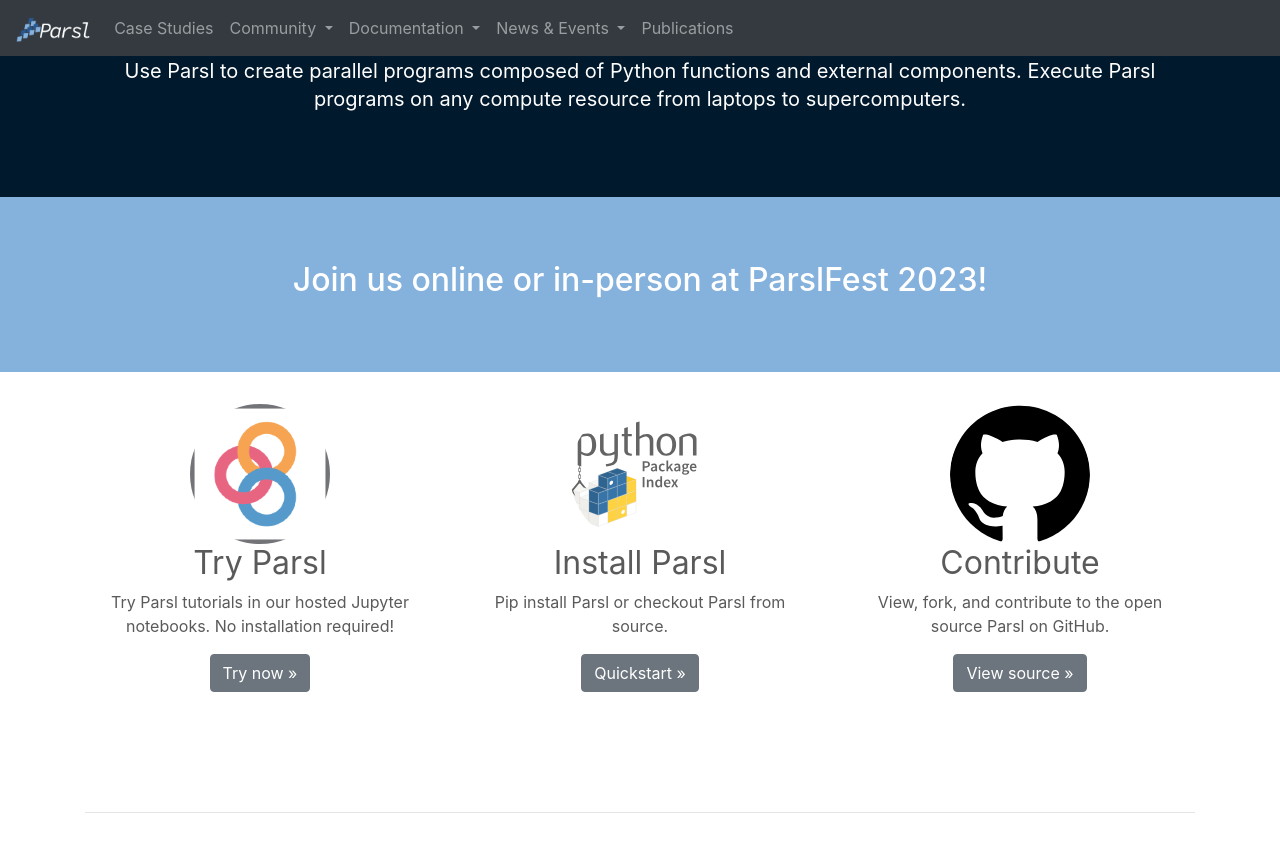
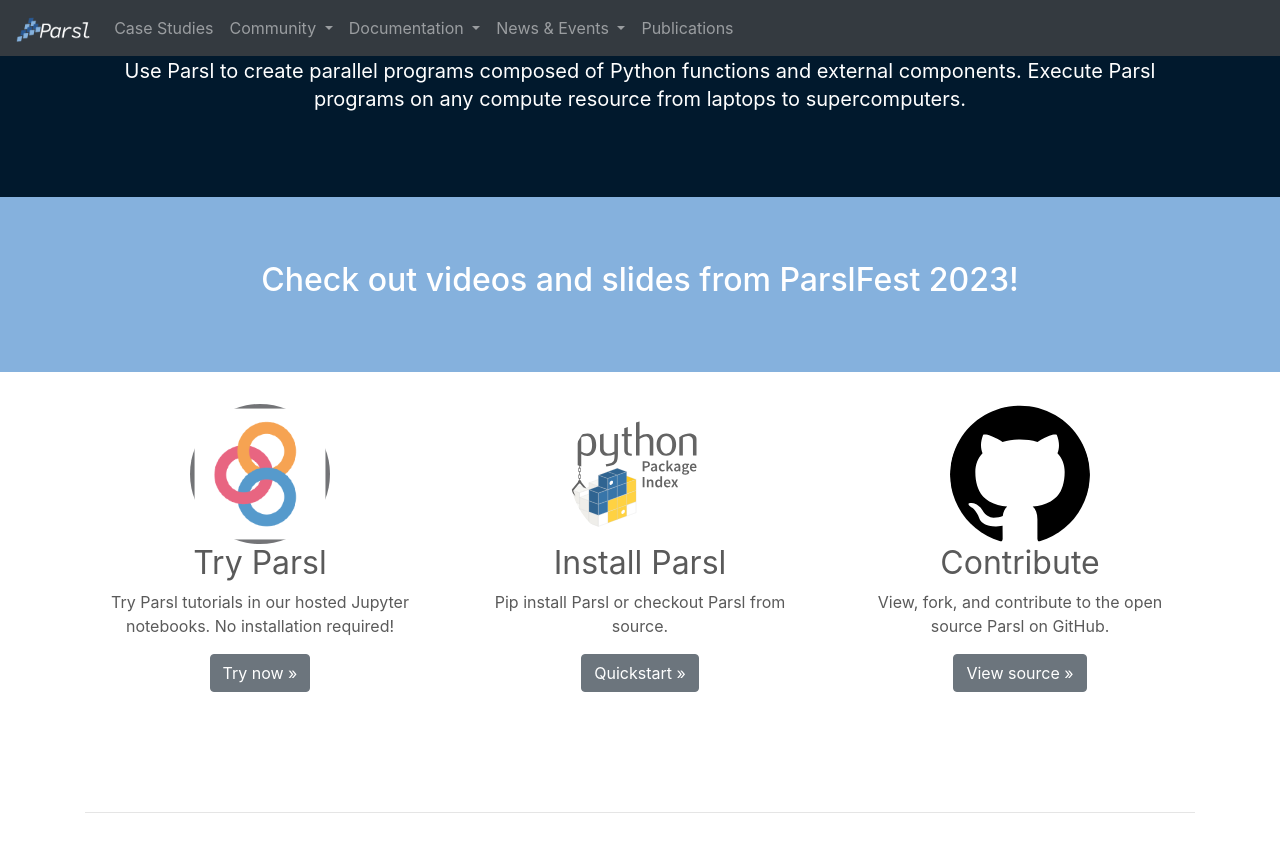
Before and after one commit to Parsl/parsl.github.io, a Jekyll site: the page built from index.html, in a window 1280 px wide and 900 px high, scrolled down 427 px. Shown: the top 852 px of the window. Built offline with Jekyll 4.4.1, drawn with Linux system fonts in a browser that asks for light colours.

Commit message:
Updated ParslFest banner message

```diff
--- a/index.html
+++ b/index.html
@@ -14,7 +14,7 @@
 
     <div class="jumbotron jumbotron-fluid parslfest-banner">
         <div class="container text-center">
-            <h2><a href='parslfest/parslfest2023.html' style="color: white;">Join us online or in-person at ParslFest 2023!</a></h2>
+            <h2><a href='parslfest/parslfest2023.html' style="color: white;">Check out videos and slides from ParslFest 2023!</a></h2>
           </div>
         </div>
 
```
